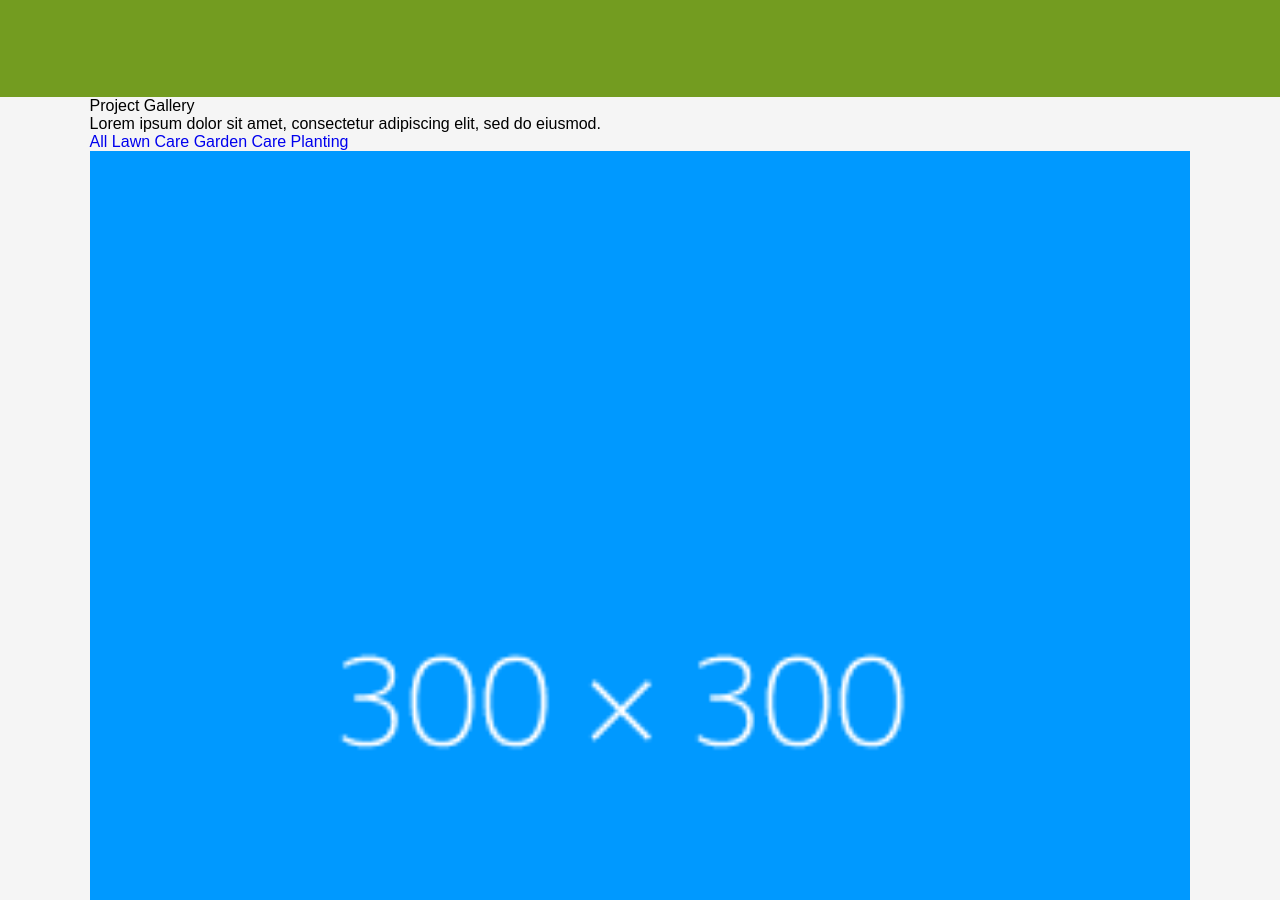
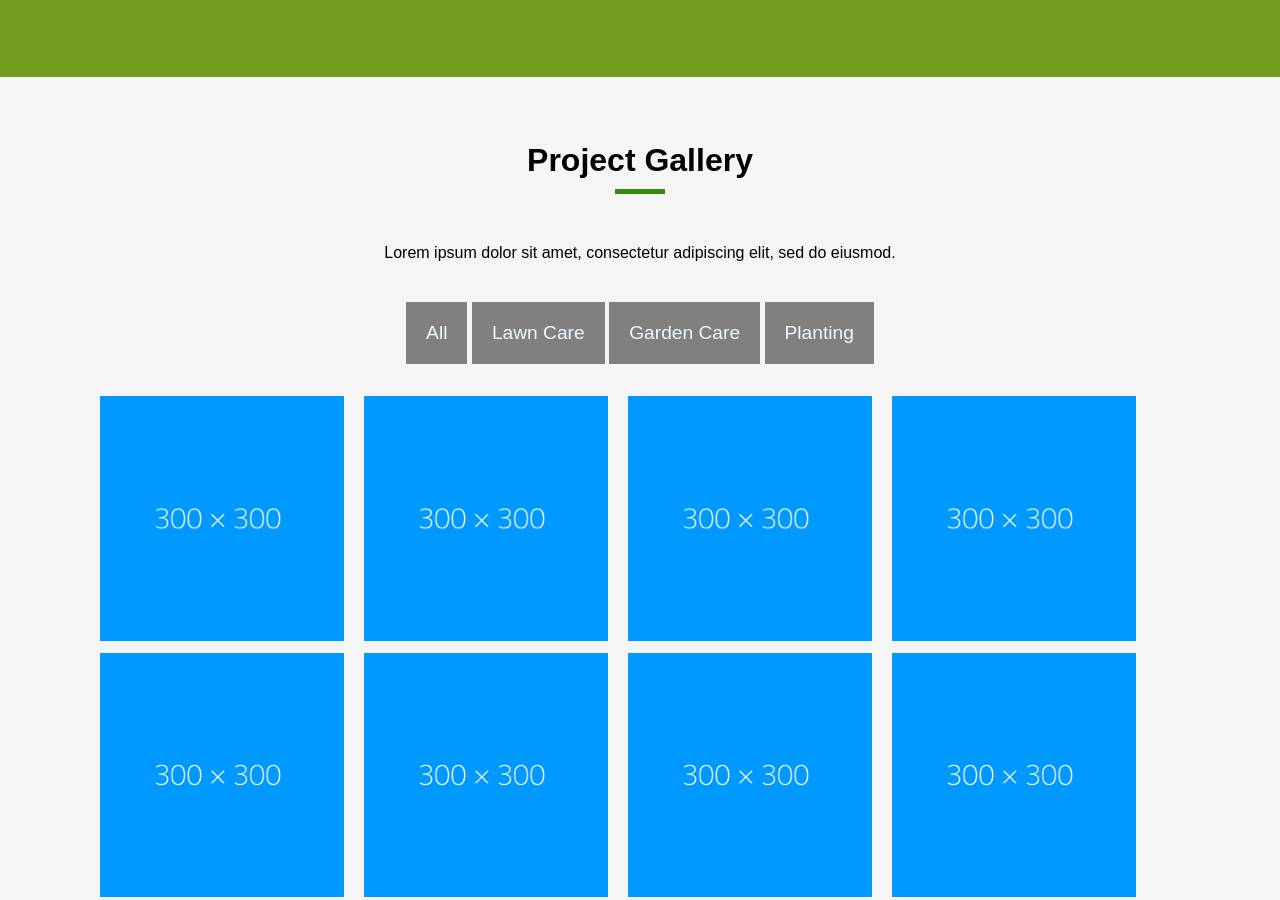
Before and after one commit to wkedarprdxn/LANDSCAPER, a plain HTML site: page index.html in a window 1280 px wide. Shown: the part 1696-2596 px from the top of the page. Drawn offline with Linux system fonts and the light colour scheme.

Commit message:
Css for project section

```diff
--- a/assets/css/style.css
+++ b/assets/css/style.css
@@ -306,6 +306,16 @@ nav li a:hover {
 }
 
 
+/*=================================
+  Header styling ends here
+=================================*/
+
+
+/*=================================
+  main styling starts here
+=================================*/
+
+
 /* -------------------MAIN section--------------- */
 
 main {
@@ -336,8 +346,8 @@ main {
     position: relative;
     display: block;
     width: 50px;
-    height: 3px;
-    background: #53ff04;
+    height: 5px;
+    background: #328b09;
     margin-top: 10px;
     margin-bottom: 10px;
     left: calc(50% - 225px);
@@ -376,6 +386,7 @@ main {
 .services h3 {
     font-size: xx-large;
     margin: 50px 0px;
+    font-weight: bold;
 }
 
 .services p {
@@ -421,15 +432,65 @@ main {
     padding: 0px 20px;
 }
 
+.project {
+    text-align: center;
+    padding-top: 50px;
+}
 
-/*=================================
-  Header styling ends here
-=================================*/
+.project h3 {
+    font-size: xx-large;
+    font-weight: bold;
+    margin: 15px 15px 50px;
+}
 
+.project p {
+    margin: 30px 0px;
+}
 
-/*=================================
-  main styling starts here
-=================================*/
+.project h3::after {
+    content: '';
+    position: relative;
+    display: block;
+    width: 50px;
+    height: 5px;
+    background: #328b09;
+    margin-top: 10px;
+    margin-bottom: 10px;
+    left: calc(50% - 25px);
+}
+
+.project ul li a {
+    color: aliceblue;
+    font-size: larger;
+    padding: 20px;
+    background-color: gray;
+    margin: 10px 0px;
+}
+
+.project ul li a:hover {
+    color: black;
+    background-color: #328b09;
+}
+
+* {
+    box-sizing: border-box;
+}
+
+.column {
+    float: left;
+    width: 24%;
+    padding: 10px;
+}
+
+.column img {
+    margin-top: 12px;
+}
+
+.img-row:after {
+    content: "";
+    display: table;
+    clear: both;
+}
 
 
 /*=================================
```
